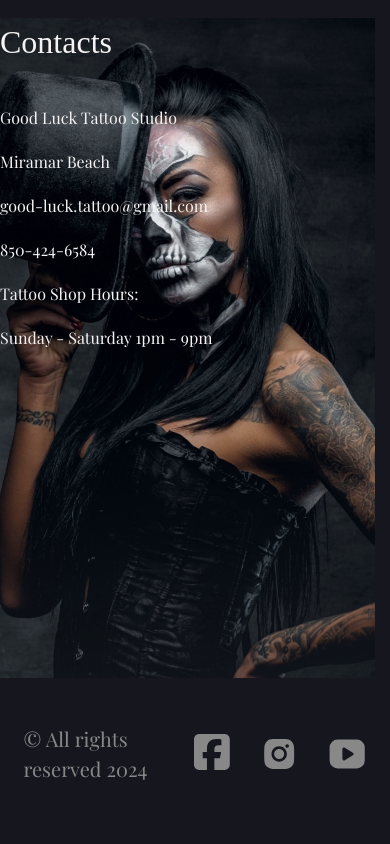
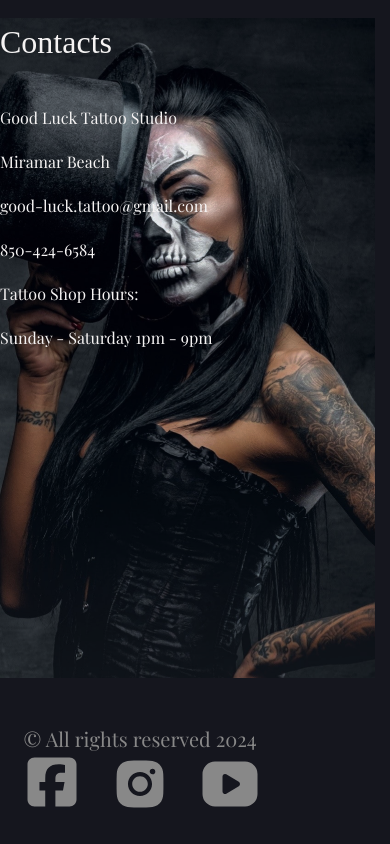
Before and after one commit to ViktorSvertoka/tattoo-studio, a Next.js app: page / in a window 390 px wide. Shown: the part 6377-7221 px from the top of the page. Before the commit the page ends 7191 px from the top, so only its background shows below. Built offline with nearby package versions, Linux system fonts and the light colour scheme; a web font is replaced by a local one.

Commit message:
Update Footer.tsx

```diff
--- a/src/sections/Footer.tsx
+++ b/src/sections/Footer.tsx
@@ -5,7 +5,7 @@ import { TbBrandYoutubeFilled } from 'react-icons/tb';
 const Footer = () => {
   return (
     <section className="pt-[30px] pb-[30px]">
-      <div className="container flex justify-between items-center">
+      <div className="container flex xs:flex-col sm:flex-row lg:flex-row sm:justify-between sm:items-center lg:justify-between lg:items-center">
         <p className="text-gray font-playfair text-[20px]">
           © All rights reserved 2024
         </p>
```
